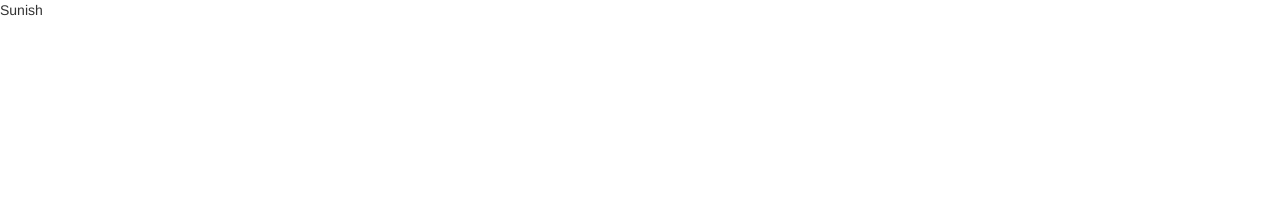
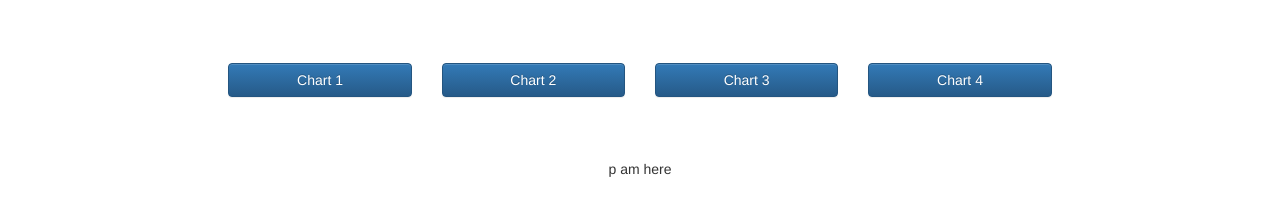
Before and after one commit to sunishsheth2009/ADP-HighChart, a website: page app/index.html in a window 1280 px wide. Drawn offline with nearby package versions, Linux system fonts and the light colour scheme.

Commit message:
initial setup for the application

```diff
--- a/app/index.html
+++ b/app/index.html
@@ -11,8 +11,8 @@
 <head>
   <meta charset="utf-8">
   <meta http-equiv="X-UA-Compatible" content="IE=edge">
-    <title>PhoneCat</title>
-    <link rel="shortcut icon" type="image/x-icon" href="http://iconshow.me/media/images/Mixed/line-icon/png/512/phone-512.png" />
+  <title>HighChart</title>
+  <link rel="shortcut icon" type="image/x-icon" href="https://cdn3.iconfinder.com/data/icons/vista-general/256/chart.png" />
   <meta name="description" content="">
   <meta name="viewport" content="width=device-width, initial-scale=1">
 
@@ -29,10 +29,35 @@
 
 </head>
 <body>
-
+  <div id="wrapper">
+    <div id="page-wrapper">
+      <div class="container-fluid">
+        <div class="row" style="padding-top:5%">
+          <div class="col-xs-2 col-md-offset-2">
+            <a ui-sref="chart1"><button type="button" class="btn btn-primary" style="width: 100%;">Chart 1</button></a>
+          </div>
+          <div class="col-xs-2 col-md-offset-0">
+            <a ui-sref="chart2"><button type="button" class="btn btn-primary" style="width: 100%;">Chart 2</button></a>
+          </div>
+          <div class="col-xs-2 col-md-offset-0">
+            <a ui-sref="chart3"><button type="button" class="btn btn-primary" style="width: 100%;">Chart 3</button></a>
+          </div>
+          <div class="col-xs-2 col-md-offset-0">
+            <a ui-sref="chart4"><button type="button" class="btn btn-primary" style="width: 100%;">Chart 4</button></a>
+          </div>
+        </div>
+        <div class="row" style="padding-top:5%; text-align:center">
+          <div class="col-xs-12">
             <div ui-view></div>
+          </div>
+        </div>
+      </div>
+    </div>
+  </div>
 
   <script src="js/app.js"></script>
   <script src="js/controllers/dashboard-controller.js"></script>
+  <script src="js/directives/chartJQuery.js"></script>
+  <script src="js/factory/getHighChartDataService.js"></script>
 </body>
 </html>
--- a/app/js/app.js
+++ b/app/js/app.js
@@ -6,13 +6,13 @@
    .config(function($stateProvider, $urlRouterProvider) {
       $urlRouterProvider.otherwise("/");
       $stateProvider
-        .state('index', {
+        .state('chart1', {
+          url: "/",
+          templateUrl: "views/chart1.html"
+        })
+        .state('chart2', {
           url: "",
-          templateUrl: "views/index.html"
-        })
-        .state('description', {
-          url: "/description",
-          templateUrl: "views/description.html"
+          templateUrl: "views/chart2.html"
         })
     });
 
--- /dev/null
+++ b/app/views/chart2.html
@@ -0,0 +1 @@
+<p>p am here</p>
```
Also changed, not shown: app/views/description.html (deleted, +0 -1 lines), app/views/chart1.html (line endings or trailing spaces). Lines whose indentation alone changed are shown as unchanged.
